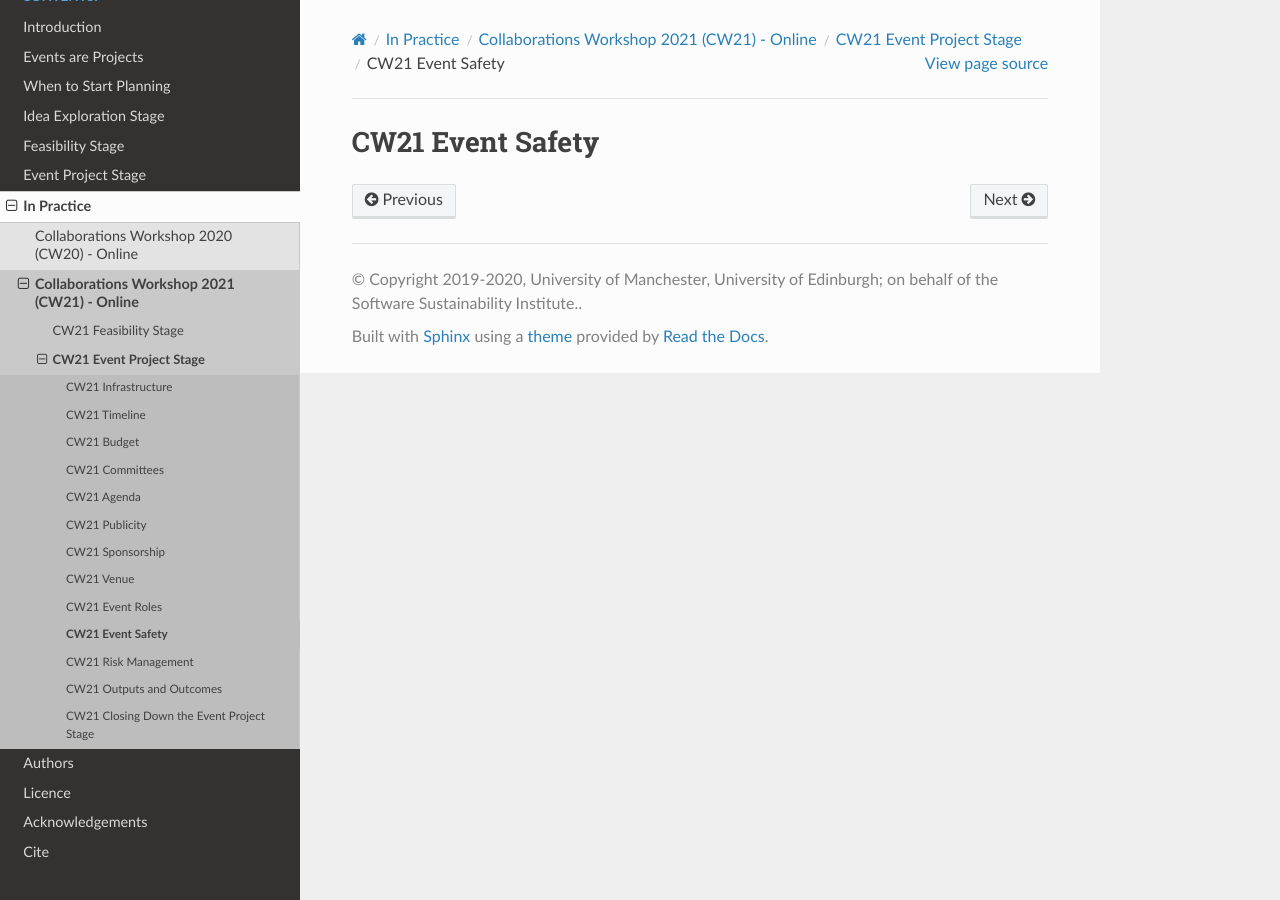
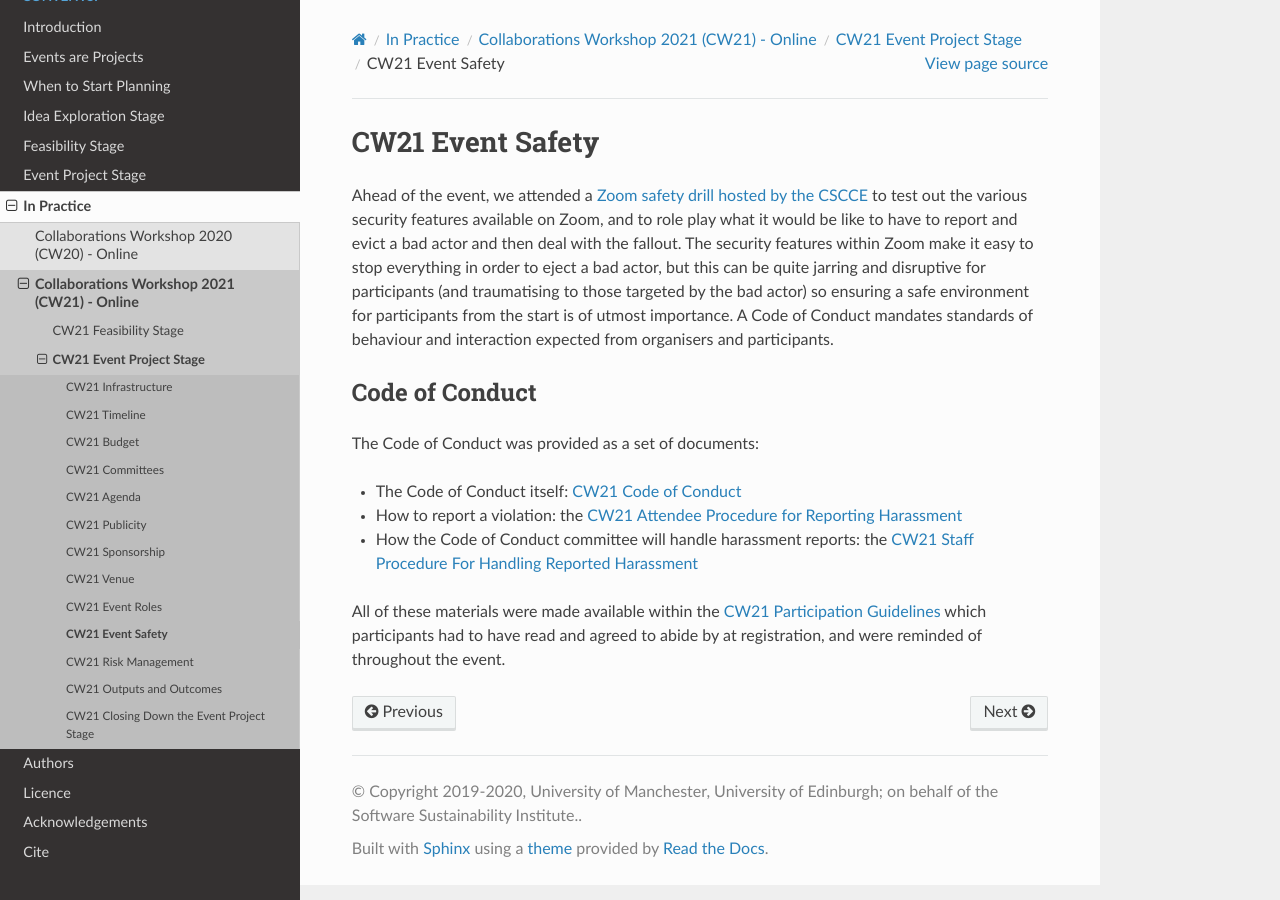
Before and after one commit to softwaresaved/event-organisation-guide, a Sphinx documentation site: the page built from docs/eog/eog-in-practice/cw21/event-project-stage/eps-event-safety.rst, in a window 1280 px wide. Built offline with Sphinx 7.4.7 and the Read the Docs theme 2.0.0, drawn with Linux system fonts in a browser that asks for light colours.

Commit message:
add eps event safety

```diff
--- a/docs/eog/eog-in-practice/cw21/event-project-stage/eps-event-safety.rst
+++ b/docs/eog/eog-in-practice/cw21/event-project-stage/eps-event-safety.rst
@@ -2,3 +2,19 @@
 
 CW21 Event Safety
 ===================
+
+Ahead of the event, we attended a `Zoom safety drill hosted by the CSCCE <https://www.cscce.org/2021/04/06/new-resource-addresses-virtual-event-security-and-dealing-with-zoom-bombing/>`_ to test out the various security features available on Zoom, and to role play what it would be like to have to report and evict a bad actor and then deal with the fallout.
+The security features within Zoom make it easy to stop everything in order to eject a bad actor, but this can be quite jarring and disruptive for participants (and traumatising to those targeted by the bad actor) so ensuring a safe environment for participants from the start is of utmost importance.
+A Code of Conduct mandates standards of behaviour and interaction expected from organisers and participants.
+
+
+Code of Conduct
+-----------------
+
+The Code of Conduct was provided as a set of documents:
+
+- The Code of Conduct itself: `CW21 Code of Conduct <https://software.ac.uk/cw21/participation-guidelines#code-of-conduct>`_
+- How to report a violation: the `CW21 Attendee Procedure for Reporting Harassment <https://software.ac.uk/cw21/participation-guidelines/harassment-reporting-procedure>`_
+- How the Code of Conduct committee will handle harassment reports: the `CW21 Staff Procedure For Handling Reported Harassment <https://software.ac.uk/cw21/participation-guidelines/staff-procedure-handling-reported-harassment>`_
+
+All of these materials were made available within the `CW21 Participation Guidelines <https://software.ac.uk/cw21/participation-guidelines>`_ which participants had to have read and agreed to abide by at registration, and were reminded of throughout the event.
```
